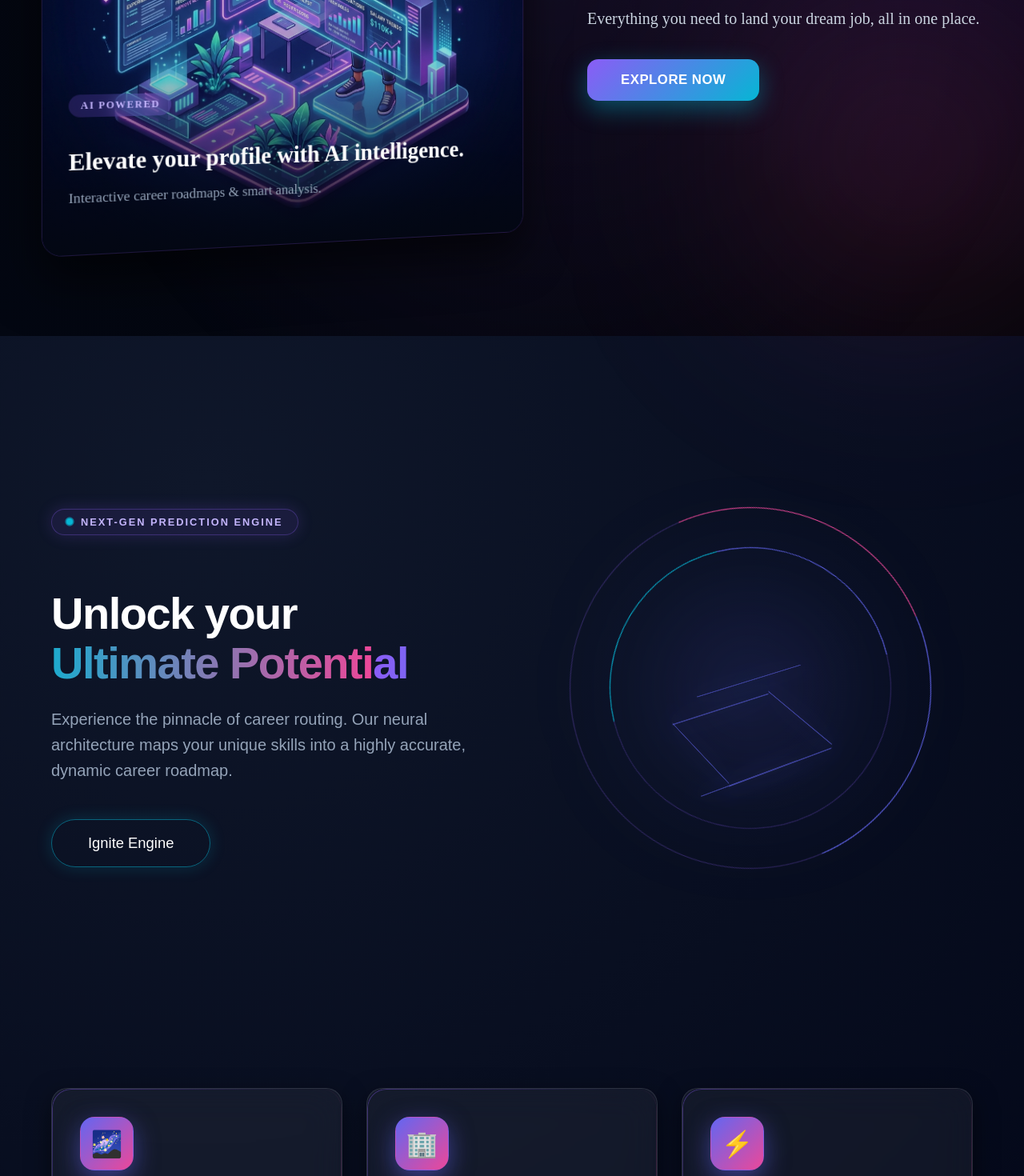
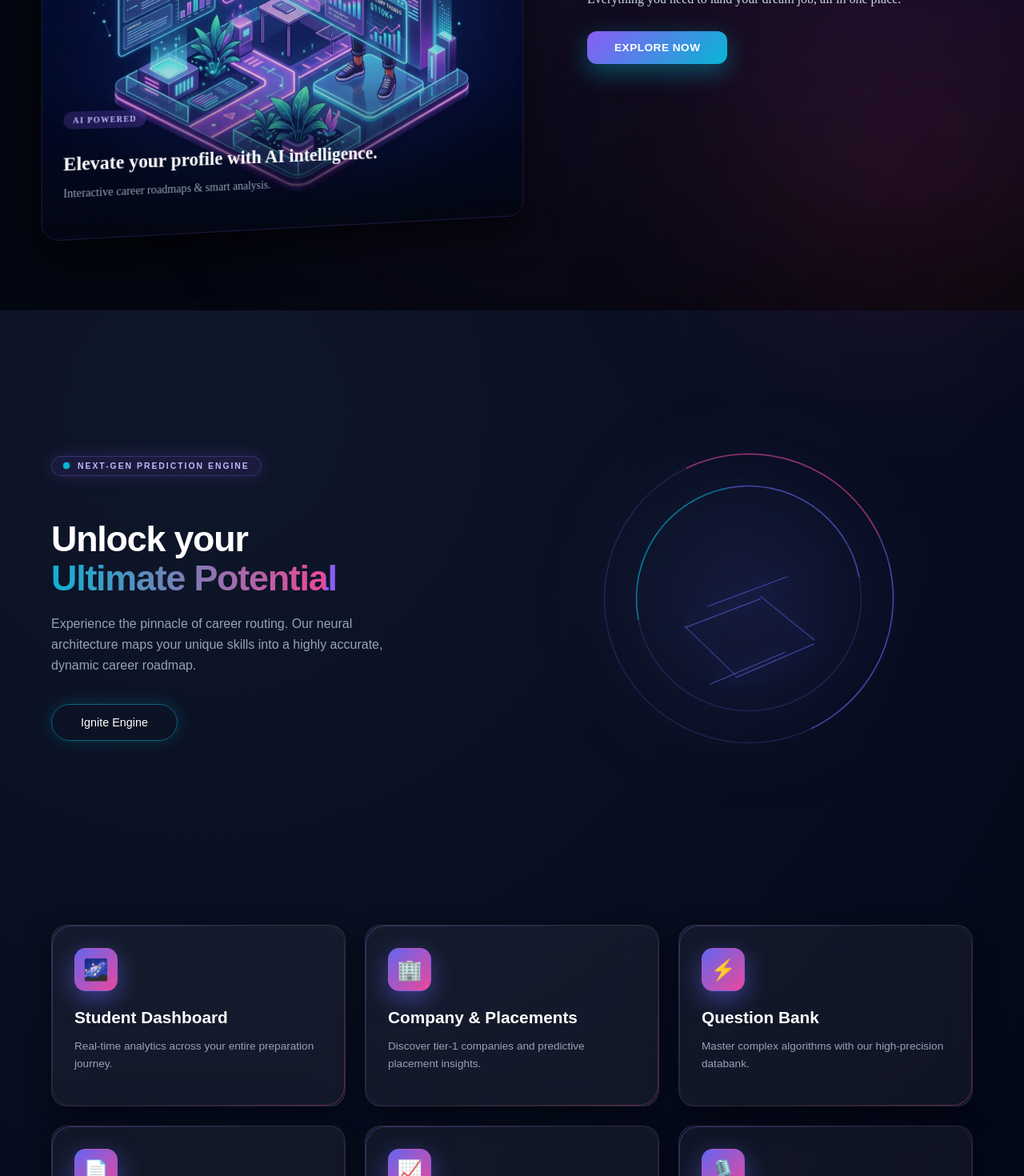
Before and after one commit to kanisha46/CampusPlace, a React (Vite) app in the folder CampusPlace-frontend/: page / in a window 1280 px wide. Shown: the part 460-1930 px from the top of the page at 80% size. Built offline with nearby package versions, Linux system fonts and the light colour scheme.

Commit message:
admin home page chnged

```diff
--- a/CampusPlace-frontend/src/components/Header.css
+++ b/CampusPlace-frontend/src/components/Header.css
@@ -111,6 +111,7 @@
 
 .nav-links a.active::after,
 .nav-links a:hover::after,
+.nav-links button.active::after,
 .nav-links button:hover::after {
   width: 60%;
 }
--- a/CampusPlace-frontend/src/components/Header.jsx
+++ b/CampusPlace-frontend/src/components/Header.jsx
@@ -16,6 +16,12 @@ export default function Header() {
   const { user, logout } = useAuth();
   const navigate = useNavigate();
   const location = useLocation();
+
+  const getDashboardRoute = () => {
+    if (user?.role === "ADMIN") return "/admin";
+    if (user?.role === "FACULTY") return "/faculty";
+    return "/dashboard";
+  };
 
   // ✅ Retrieve actual logged-in user's name
   const userName = localStorage.getItem("userName") || "";
@@ -85,7 +91,7 @@ export default function Header() {
 
   // Route-aware highlight
   useEffect(() => {
-    if (location.pathname === "/dashboard")
+    if (location.pathname === getDashboardRoute())
       setActiveSection("dashboard");
     else if (location.pathname === "/companies")
       setActiveSection("companies");
@@ -240,7 +246,7 @@ export default function Header() {
           </button>
 
           <NavLink
-            to="/dashboard"
+            to={getDashboardRoute()}
             className={({ isActive }) =>
               isActive ? "active" : ""
             }
@@ -337,7 +343,7 @@ export default function Header() {
 
                   <button
                     onClick={() => {
-                      navigate("/dashboard");
+                      navigate(getDashboardRoute());
                       setShowDropdown(false);
                     }}
                     type="button"
--- a/CampusPlace-frontend/src/components/Hero.css
+++ b/CampusPlace-frontend/src/components/Hero.css
@@ -7,7 +7,7 @@
   justify-content: center;
   position: relative;
   overflow: hidden;
-  padding: 100px 5% 60px;
+  padding: 80px 5% 48px;
 }
 
 .hero-visual::before {
@@ -45,9 +45,9 @@
 
 .hero-image-wrapper {
   position: relative;
-  border-radius: 24px;
+  border-radius: 20px;
   overflow: hidden;
-  box-shadow: 0 30px 60px rgba(0, 0, 0, 0.6);
+  box-shadow: 0 24px 48px rgba(0, 0, 0, 0.6);
   border: 1px solid rgba(139, 92, 246, 0.2);
   transform: perspective(1000px) rotateY(10deg);
   transition: transform 0.5s ease;
@@ -74,7 +74,7 @@
   bottom: 0;
   left: 0;
   width: 100%;
-  padding: 40px 30px;
+  padding: 32px 24px;
   background: linear-gradient(to top, rgba(3, 7, 18, 0.95), transparent);
   color: white;
 }
@@ -83,35 +83,35 @@
   display: inline-block;
   background: rgba(139, 92, 246, 0.2);
   color: #c4b5fd;
-  padding: 6px 14px;
+  padding: 5px 11px;
   border-radius: 20px;
-  font-size: 0.75rem;
-  letter-spacing: 1.5px;
+  font-size: 0.6rem;
+  letter-spacing: 1.2px;
   font-weight: 700;
-  margin-bottom: 12px;
+  margin-bottom: 10px;
   backdrop-filter: blur(10px);
 }
 
 .overlay-typography {
-  font-size: 1.8rem;
+  font-size: 1.4rem;
   font-weight: 700;
-  margin-bottom: 8px;
+  margin-bottom: 6px;
   line-height: 1.2;
 }
 
 .overlay-sub-typography {
   color: #94a3b8;
-  font-size: 1.05rem;
+  font-size: 0.85rem;
 }
 
 .hero-glow-blob {
   position: absolute;
   top: -20px;
   right: -20px;
-  width: 150px;
-  height: 150px;
+  width: 120px;
+  height: 120px;
   background: #06b6d4;
-  filter: blur(80px);
+  filter: blur(64px);
   border-radius: 50%;
   opacity: 0.5;
   pointer-events: none;
@@ -129,11 +129,11 @@
 }
 
 .hero-content h1 {
-  font-size: 3.5rem;
+  font-size: 2.8rem;
   font-weight: 800;
   line-height: 1.1;
-  margin-bottom: 24px;
-  letter-spacing: -1.5px;
+  margin-bottom: 20px;
+  letter-spacing: -1.2px;
   color: #ffffff;
 }
 
@@ -144,21 +144,21 @@
 }
 
 .hero-content p.hero-desc {
-  font-size: 1.25rem;
+  font-size: 1rem;
   color: #cbd5e1;
-  margin-bottom: 35px;
+  margin-bottom: 28px;
   font-weight: 400;
-  line-height: 1.6;
+  line-height: 1.5;
 }
 
 /* EXPLORE NOW Button */
 .glow-btn-large {
   background: linear-gradient(135deg, #8b5cf6, #06b6d4);
   color: white;
-  padding: 16px 42px;
-  border-radius: 14px;
+  padding: 13px 34px;
+  border-radius: 12px;
   font-weight: 700;
-  font-size: 1.05rem;
+  font-size: 0.85rem;
   border: none;
   cursor: pointer;
   position: relative;
--- a/CampusPlace-frontend/src/components/TypingText.css
+++ b/CampusPlace-frontend/src/components/TypingText.css
@@ -1,6 +1,6 @@
 
 .hero-title {
-  font-size: 4.5rem;
+  font-size: 3.6rem;
   font-weight: 900;
   line-height: 1.1;
   letter-spacing: -2px;
--- a/CampusPlace-frontend/src/index.css
+++ b/CampusPlace-frontend/src/index.css
@@ -1,4 +1,4 @@
-html, body, #root {
+html, body {
   height: 100%;
   margin: 0;
 }
--- a/CampusPlace-frontend/src/pages/Home.css
+++ b/CampusPlace-frontend/src/pages/Home.css
@@ -41,13 +41,13 @@ body::after {
   display: flex;
   align-items: center;
   justify-content: space-between;
-  padding: 100px 5%;
+  padding: 80px 5%;
   max-width: 1400px;
   margin: 0 auto;
   position: relative;
   z-index: 10;
-  gap: 40px;
-  min-height: 85vh;
+  gap: 32px;
+  min-height: 70vh;
 }
 
 .hero-content {
@@ -62,13 +62,13 @@ body::after {
   gap: 10px;
   background: rgba(139, 92, 246, 0.1);
   border: 1px solid rgba(139, 92, 246, 0.3);
-  padding: 8px 18px;
+  padding: 6px 14px;
   border-radius: 30px;
-  font-size: 0.8rem;
+  font-size: 0.65rem;
   letter-spacing: 2px;
   font-weight: 600;
   color: #c4b5fd;
-  margin-bottom: 30px;
+  margin-bottom: 24px;
   box-shadow: 0 0 20px rgba(139, 92, 246, 0.2);
 }
 
@@ -81,10 +81,10 @@ body::after {
 }
 
 .hero-title {
-  font-size: 4.8rem;
+  font-size: 3.8rem;
   font-weight: 800;
   line-height: 1.05;
-  margin-bottom: 24px;
+  margin-bottom: 20px;
   color: #ffffff;
   letter-spacing: -2px;
 }
@@ -99,20 +99,20 @@ body::after {
 }
 
 .hero-subtitle {
-  font-size: 1.25rem;
+  font-size: 1rem;
   line-height: 1.6;
   color: #94a3b8;
-  margin-bottom: 45px;
-  max-width: 550px;
+  margin-bottom: 36px;
+  max-width: 440px;
 }
 
 .hero-btn {
   background: transparent !important;
   color: #fff !important;
   border: 1px solid rgba(6, 182, 212, 0.5) !important;
-  padding: 18px 45px !important;
+  padding: 14px 36px !important;
   border-radius: 30px !important;
-  font-size: 1.15rem !important;
+  font-size: 0.9rem !important;
   position: relative;
   overflow: hidden;
   box-shadow: 0 0 20px rgba(6, 182, 212, 0.2) !important;
@@ -146,7 +146,7 @@ body::after {
   justify-content: center;
   align-items: center;
   position: relative;
-  height: 500px;
+  height: 400px;
 }
 .hero-graphic::after {
   content: "";
@@ -167,13 +167,13 @@ body::after {
 }
 
 .ring-1 {
-  width: 450px; height: 450px;
+  width: 360px; height: 360px;
   border-top-color: #6366f1;
   border-left-color: #ec4899;
 }
 
 .ring-2 {
-  width: 350px; height: 350px;
+  width: 280px; height: 280px;
    border-right-color: #06b6d4;
   border-bottom-color: #6366f1;
   animation-direction: reverse;
@@ -185,8 +185,8 @@ body::after {
 }
 
 .cube {
-  width: 150px;
-  height: 150px;
+  width: 120px;
+  height: 120px;
   position: relative;
   transition: transform 0.2s ease;
   transform-style: preserve-3d;
@@ -206,12 +206,12 @@ body::after {
   backdrop-filter: blur(10px);
 }
 
-.front  { transform: rotateY(0deg) translateZ(75px); }
-.back   { transform: rotateY(180deg) translateZ(75px); }
-.right  { transform: rotateY(90deg) translateZ(75px); }
-.left   { transform: rotateY(-90deg) translateZ(75px); }
-.top    { transform: rotateX(90deg) translateZ(75px); }
-.bottom { transform: rotateX(-90deg) translateZ(75px); }
+.front  { transform: rotateY(0deg) translateZ(60px); }
+.back   { transform: rotateY(180deg) translateZ(60px); }
+.right  { transform: rotateY(90deg) translateZ(60px); }
+.left   { transform: rotateY(-90deg) translateZ(60px); }
+.top    { transform: rotateX(90deg) translateZ(60px); }
+.bottom { transform: rotateX(-90deg) translateZ(60px); }
 
 /* ================= DASHBOARD GRID NEON ================= */
 /* ================= DASHBOARD GRID FIX (3x3) ================= */
@@ -219,8 +219,8 @@ body::after {
 .dashboard-grid-neon {
   display: grid;
   grid-template-columns: repeat(3, 1fr); /* FIXED 3 columns */
-  gap: 30px;
-  padding: 60px 5%;
+  gap: 24px;
+  padding: 48px 5%;
   max-width: 1400px;
   margin: 0 auto;
 }
@@ -228,7 +228,7 @@ body::after {
 .feature-card-neon {
   background: rgba(255,255,255,0.05);
   border-radius: 20px;
-  padding: 35px;
+  padding: 28px;
   position: relative;
   cursor: pointer;
   opacity: 0;
@@ -284,15 +284,15 @@ body::after {
 }
 
 .icon-neon-box {
-  width: 65px;
-  height: 65px;
-  font-size: 2rem;
+  width: 52px;
+  height: 52px;
+  font-size: 1.6rem;
   display: flex;
   align-items: center;
   justify-content: center;
-  margin-bottom: 25px;
+  margin-bottom: 20px;
   background: linear-gradient(135deg, #6366f1, #ec4899);
-  border-radius: 18px;
+  border-radius: 14px;
   border: 1px solid rgba(139, 92, 246, 0.2);
   box-shadow: 0 10px 30px rgba(99,102,241,0.5);
   color: white;
@@ -306,14 +306,14 @@ body::after {
 }
 
 .feature-card-neon h3 {
-  font-size: 1.6rem;
+  font-size: 1.3rem;
   font-weight: 700;
   color: #fff;
-  margin-bottom: 12px;
+  margin-bottom: 10px;
 }
 
 .feature-card-neon p {
-  font-size: 1.05rem;
+  font-size: 0.85rem;
   color: #94a3b8;
   line-height: 1.6;
 }
--- a/CampusPlace-frontend/src/pages/Home.jsx
+++ b/CampusPlace-frontend/src/pages/Home.jsx
@@ -1,6 +1,7 @@
 import React, { useEffect, useState } from "react";
 import { useNavigate } from "react-router-dom";
 import AboutUs from "./AboutUs";
+import { useAuth } from "../context/AuthContext";
 import "./Home.css";
 
 const dashboardItems = [
@@ -14,6 +15,7 @@ const dashboardItems = [
 
 export default function Home({ setAboutVisible }) {
   const navigate = useNavigate();
+  const { user } = useAuth();
 
   // Handle scroll reveal animation
   useEffect(() => {
@@ -81,6 +83,7 @@ export default function Home({ setAboutVisible }) {
       </div>
 
       {/* DASHBOARD BLOCKS */}
+      {user?.role !== "ADMIN" && (
         <div id="explore-section" className="dashboard-grid-neon">
           {dashboardItems.map((item, index) => (
             <div
@@ -98,6 +101,7 @@ export default function Home({ setAboutVisible }) {
             </div>
           ))}
         </div>
+      )}
 
       {/* ABOUT US */}
       <AboutUs onVisible={setAboutVisible} />
```
Also changed, not shown: 3 other files (tests, documents, lock files or other folders). Lines whose indentation alone changed are shown as unchanged.
